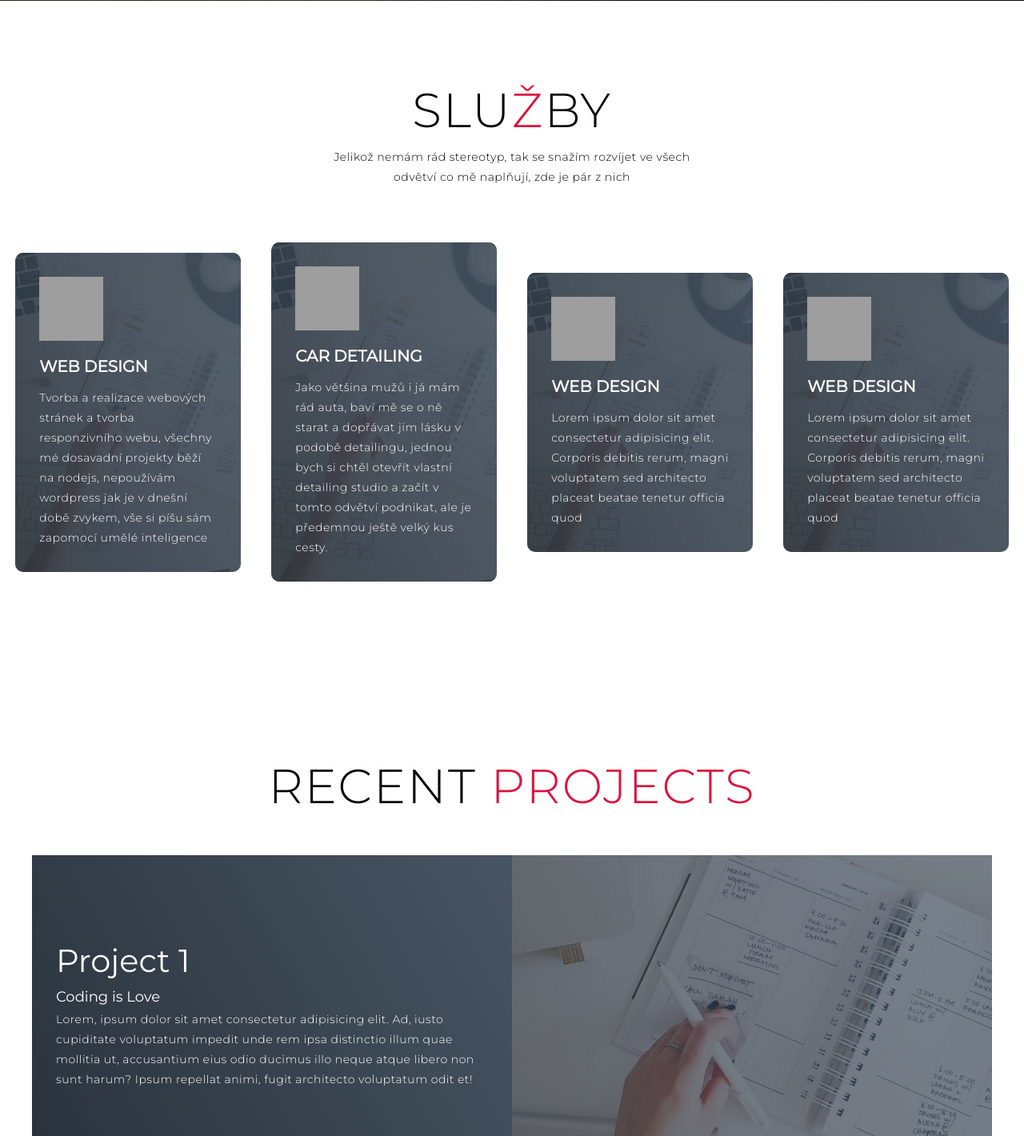
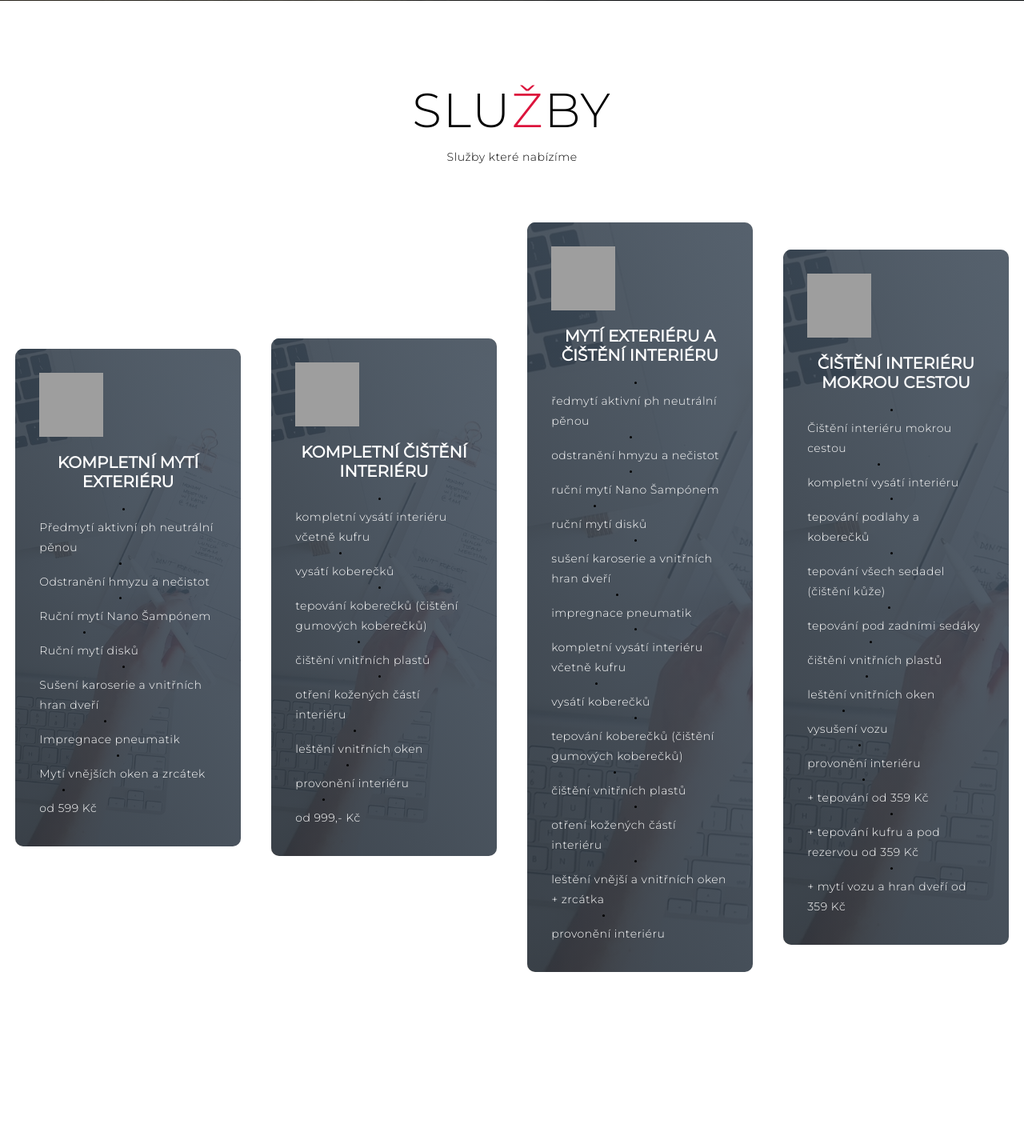
Before and after one commit to Marwellos/single-page, a Node server app: template views/home.ejs in a window 1280 px wide. Shown: the part 799-2219 px from the top of the page at 80% size. Run offline with Node 20, Linux system fonts and the light colour scheme; the template is opened without the code that fills it, so the values that code supplies are empty; grey boxes are pictures that could not be loaded.

Commit message:
css & html

```diff
--- a/views/home.ejs
+++ b/views/home.ejs
@@ -41,7 +41,7 @@
     <div class="hero container">
       <div>
         <h1>Vítej, <span></span></h1>
-        <h1>mé jméno je <span></span></h1>
+        <h1>mé jméno je<span></span></h1>
         <h1>Martin <span></span></h1>
         <a href="#projects" type="button" class="cta">Portfolio</a>
       </div>
@@ -54,30 +54,72 @@
     <div class="services container">
       <div class="service-top">
         <h1 class="section-title">Slu<span>ž</span>by</h1>
-        <p>Jelikož nemám rád stereotyp, tak se snažím rozvíjet ve všech odvětví co mě naplňují, zde je pár z nich</p>
+        <p>Služby které nabízíme</p>
       </div>
       <div class="service-bottom">
         <div class="service-item">
           <div class="icon"><img src="https://img.icons8.com/bubbles/100/000000/services.png" /></div>
-          <h2>Web Design</h2>
-          <p>Tvorba a realizace webových stránek a tvorba responzivního webu, všechny mé dosavadní projekty běží na nodejs, nepoužívám wordpress jak je v dnešní době zvykem, vše si píšu sám zapomocí umělé inteligence</p>
+          <h2>Kompletní mytí exteriéru</h2>
+          <p><li><p>Předmytí aktivní ph neutrální pěnou</p></li>
+            <li><p>Odstranění hmyzu a nečistot</p></li>
+            <li><p>Ruční mytí Nano Šampónem</p></li>
+            <li><p>Ruční mytí disků</p></li>
+            <li><p>Sušení karoserie a vnitřních hran dveří</p></li>
+            <li><p>Impregnace pneumatik</p></li>
+            <li><p>Mytí vnějších oken a zrcátek</p></li>
+            <li><p>od 599 Kč</p></li>
+          </p>
         </div>
         <div class="service-item">
           <div class="icon"><img src="https://img.icons8.com/bubbles/100/000000/services.png" /></div>
-          <h2>Car detailing</h2>
-          <p>Jako většina mužů i já mám rád auta, baví mě se o ně starat a dopřávat jim lásku v podobě detailingu, jednou bych si chtěl otevřít vlastní detailing studio a začít v tomto odvětví podnikat, ale je předemnou ještě velký kus cesty.</p>
+          <h2>Kompletní čištění interiéru</h2>
+          <p>
+            <li><p>kompletní vysátí interiéru včetně kufru</p></li>
+            <li><p>vysátí koberečků</p></li>
+            <li><p>tepování koberečků (čištění gumových koberečků)</p></li>
+            <li><p>čištění vnitřních plastů</p></li>
+            <li><p>otření kožených částí interiéru</p></li>
+            <li><p>leštění vnitřních oken</p></li>
+            <li><p>provonění interiéru</p></li>
+            <li><p>od 999,- Kč</p></li>
+          </p>
         </div>
         <div class="service-item">
           <div class="icon"><img src="https://img.icons8.com/bubbles/100/000000/services.png" /></div>
-          <h2>Web Design</h2>
-          <p>Lorem ipsum dolor sit amet consectetur adipisicing elit. Corporis debitis rerum, magni voluptatem sed
-            architecto placeat beatae tenetur officia quod</p>
+          <h2>Mytí exteriéru a čištění interiéru</h2>
+          <p>
+            <li><p>ředmytí aktivní ph neutrální pěnou</p></li>
+            <li><p>odstranění hmyzu a nečistot</p></li>
+            <li><p>ruční mytí Nano Šampónem</p></li>
+            <li><p>ruční mytí disků</p></li>
+            <li><p>sušení karoserie a vnitřních hran dveří</p></li>
+            <li><p>impregnace pneumatik</p></li>
+            <li><p>kompletní vysátí interiéru včetně kufru</p></li>
+            <li><p>vysátí koberečků</p></li>
+            <li><p>tepování koberečků (čištění gumových koberečků)</p></li>
+            <li><p>čištění vnitřních plastů</p></li>
+            <li><p>otření kožených částí interiéru</p></li>
+            <li><p>leštění vnější a vnitřních oken + zrcátka</p></li>
+            <li><p>provonění interiéru</p></li>
+          </p>
         </div>
         <div class="service-item">
           <div class="icon"><img src="https://img.icons8.com/bubbles/100/000000/services.png" /></div>
-          <h2>Web Design</h2>
-          <p>Lorem ipsum dolor sit amet consectetur adipisicing elit. Corporis debitis rerum, magni voluptatem sed
-            architecto placeat beatae tenetur officia quod</p>
+          <h2>Čištění interiéru mokrou cestou</h2>
+          <p>
+            <li><p>Čištění interiéru mokrou cestou</p></li>
+            <li><p>kompletní vysátí interiéru</p></li>
+            <li><p>tepování podlahy a koberečků</p></li>
+            <li><p>tepování všech sedadel (čištění kůže)</p></li>
+            <li><p>tepování pod zadními sedáky</p></li>
+            <li><p>čištění vnitřních plastů</p></li>
+            <li><p>leštění vnitřních oken</p></li>
+            <li><p>vysušení vozu</p></li>
+            <li><p>provonění interiéru</p></li>
+            <li><p>+ tepování od 359 Kč</p></li>
+            <li><p>+ tepování kufru a pod rezervou od 359 Kč</p></li>
+            <li><p>+ mytí vozu a hran dveří od 359 Kč</p></li>
+          </p>
         </div>
       </div>
     </div>
@@ -161,7 +203,7 @@
     <div class="about container">
       <div class="col-left">
         <div class="about-img">
-          <img src="./img/img-2.png" alt="img">
+          <img src="./img/marwell.jpg" alt="img">
         </div>
       </div>
       <div class="col-right">
```
Also changed, not shown: index.js (+13 -0 lines), public/img/marwell.jpg (added).
